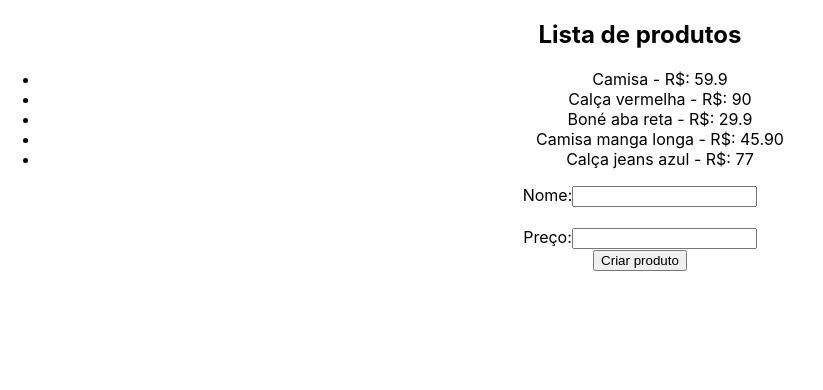
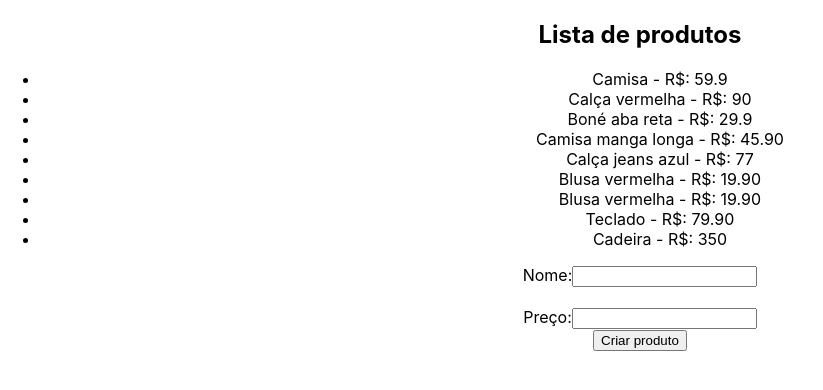
Before and after one commit to GilbertoASJ/ReactJs-Course, a React (Create React App) app in the folder 6_http_react/: page / in a window 1280 px wide. Shown: the top 390 px of the page, without its empty margins (0-823 px from the left). Built offline with nearby package versions, Linux system fonts and the light colour scheme; data requests are answered from the project's data file.

Commit message:
Feature: :sparkles: Dynamic data loading

```diff
--- a/6_http_react/data/db.json
+++ b/6_http_react/data/db.json
@@ -24,6 +24,26 @@
       "name": "Calça jeans azul",
       "price": "77",
       "id": 5
+    },
+    {
+      "name": "Blusa vermelha",
+      "price": "19.90",
+      "id": 6
+    },
+    {
+      "name": "Blusa vermelha",
+      "price": "19.90",
+      "id": 7
+    },
+    {
+      "name": "Teclado",
+      "price": "79.90",
+      "id": 8
+    },
+    {
+      "name": "Cadeira",
+      "price": "350",
+      "id": 9
     }
   ]
 }
--- a/6_http_react/src/App.jsx
+++ b/6_http_react/src/App.jsx
@@ -43,7 +43,12 @@ function App() {
             body: JSON.stringify(product)
         })
 
-        console.log(product, products)
+        // 3 - Carregamento dinâmico
+        const addedProduct = await res.json()
+        setProducts((prevProducts) => [...prevProducts, addedProduct])
+
+        setProductName('')
+        setProductPrice('')
     }
 
     return (
```
